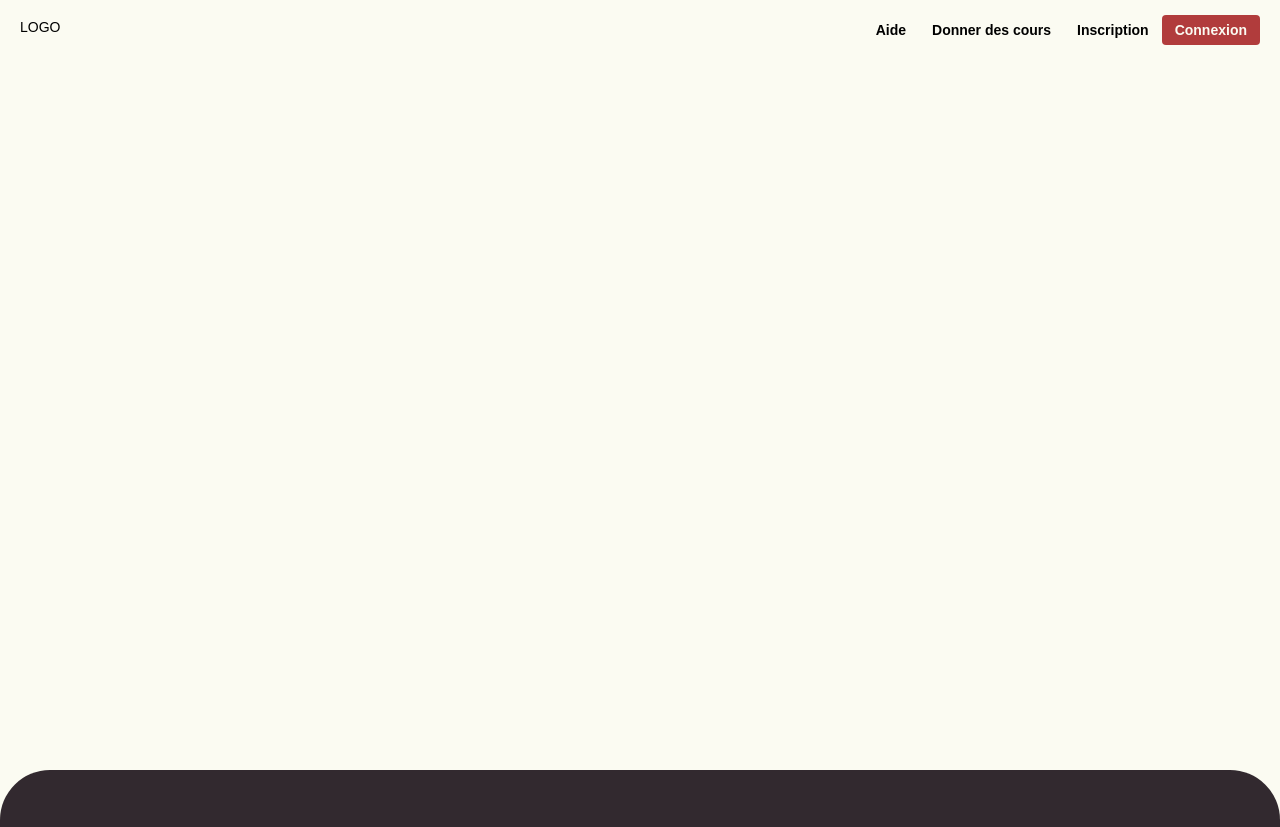
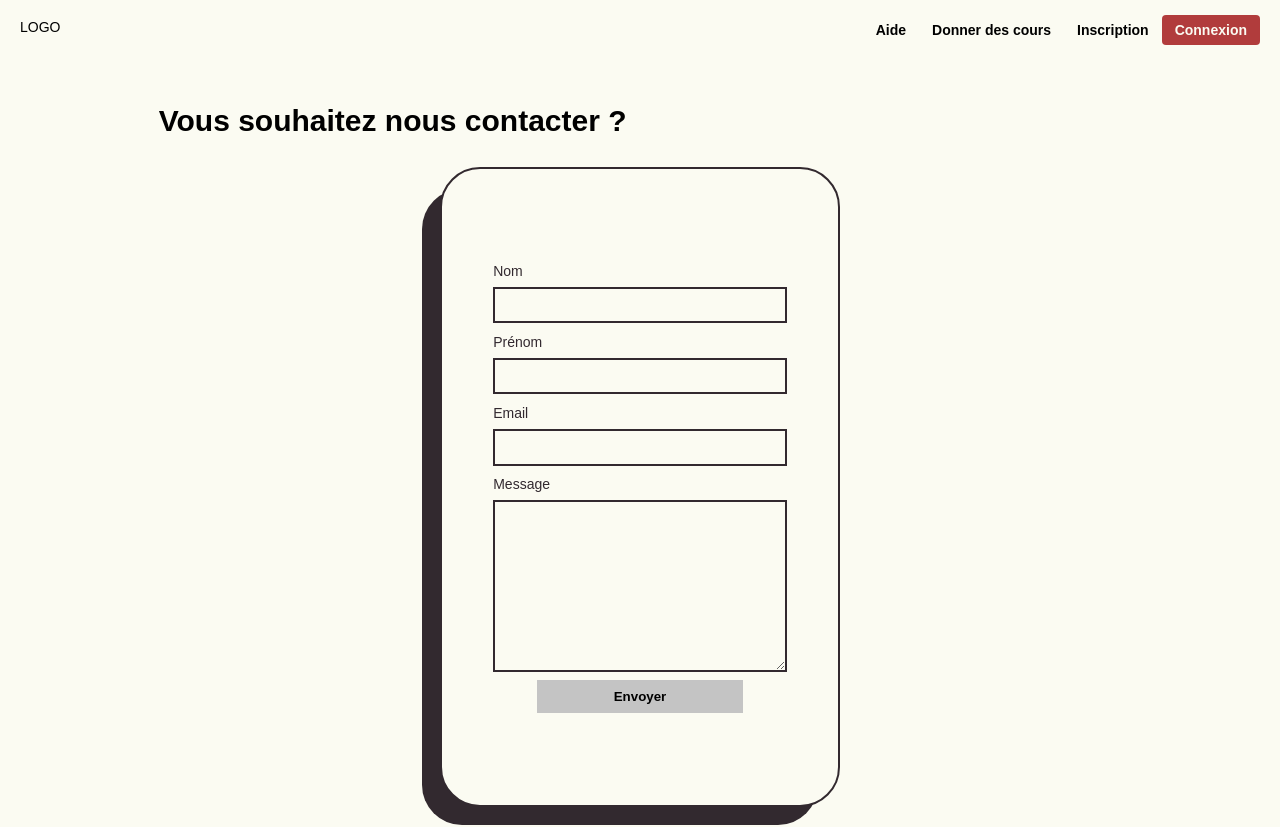
Before and after one commit to enzotarrery/hackathon-react, a React (Create React App) app: page /contact in a window 1280 px wide. Shown: the top 827 px of the page. Built offline with nearby package versions, Linux system fonts and the light colour scheme; no server answers; a web font is replaced by a local one.

Commit message:
style of the contact page

```diff
--- a/src/App.jsx
+++ b/src/App.jsx
@@ -17,6 +17,7 @@ import Tchat from "./views/Tchat";
 import Dashboard from "./views/Dashboard";
 import Profile from "./views/Profile";
 import Help from "./views/Help";
+import Contact from "./views/Contact";
 
 /* Context */
 const AuthContext = createContext();
@@ -136,6 +137,7 @@ const App = () => {
 
             {/* Other */}
             <Route path='/register' element={<Register />} />
+            <Route path='/contact' element={<Contact />} />
 
           </Routes>
         </Layout>
--- /dev/null
+++ b/src/components/ContactForm.jsx
@@ -0,0 +1,38 @@
+import {React, useState} from 'react';
+
+const ContactForm = ({onSubmit}) => {
+
+  const [formState, setFormState] = useState({
+    firstName: '',
+    lastName: '',
+    email: '',
+    msg: ''
+  })
+
+  const handleFormChange = e => {
+    setFormState({
+        ...formState,
+        [e.target.name]: e.target.value
+    })
+  }
+
+  return (<form className='registerForm'>
+      <label className='registerForm__label' htmlFor="lastName">Nom</label>
+      <input className='registerForm__input' type="text" name="lastName" id="lastName" value={formState.lastName} onChange={handleFormChange} required/>
+
+      <label className='registerForm__label' htmlFor="firstName">Prénom</label>
+      <input className='registerForm__input' type="text" name="firstName" id="firstName" value={formState.firstName} onChange={handleFormChange} required/>
+
+      <label className='registerForm__label' htmlFor="email">Email</label>
+      <input className='registerForm__input' type="email" name="email" id="email" value={formState.email} onChange={handleFormChange} required/>
+
+      <label className='registerForm__label' htmlFor="msg">Message</label>
+      <textarea className='registerForm__input' rows="10" cols="50" name="msg" id="msg" value={formState.msg} onChange={handleFormChange} required/>
+
+      <input className='registerForm__submit' type="submit" value="Envoyer"/>
+
+    </form>
+  );
+}
+
+export default ContactForm
--- /dev/null
+++ b/src/views/Contact.jsx
@@ -0,0 +1,14 @@
+import React, { useState } from 'react';
+import ContactForm from '../components/ContactForm';
+
+const Contact = () => {
+
+
+  return (<section className='register'>
+    <h1 className='register__title'>Vous souhaitez nous contacter ?</h1>
+    <ContactForm/>
+  </section>
+  );
+}
+
+export default Contact
```
